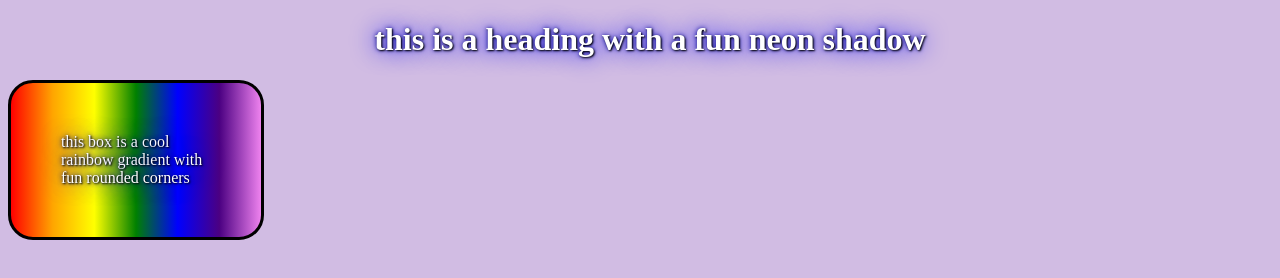
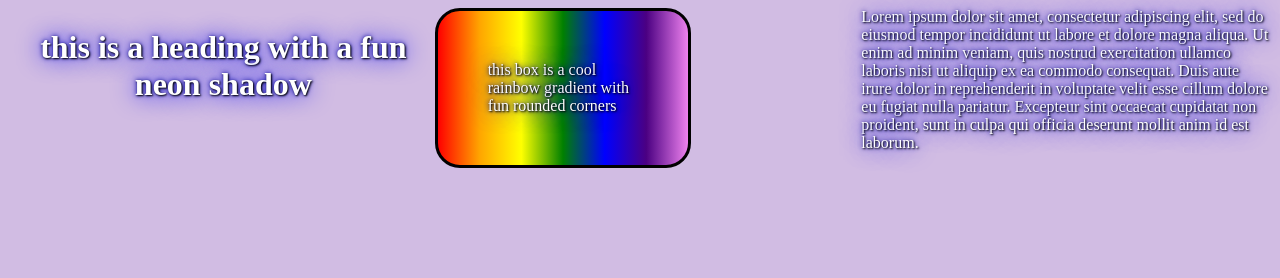
Before and after one commit to megsan02/site2, a plain HTML site: page index.html in a window 1280 px wide. Drawn offline with Linux system fonts and the light colour scheme.

Commit message:
added body text

```diff
--- a/index.html
+++ b/index.html
@@ -7,6 +7,6 @@
 
 <h1>this is a heading with a fun neon shadow</h1>
 <div id="cheeseburger">this box is a cool rainbow gradient with fun rounded corners</div>
-
+<p> Lorem ipsum dolor sit amet, consectetur adipiscing elit, sed do eiusmod tempor incididunt ut labore et dolore magna aliqua. Ut enim ad minim veniam, quis nostrud exercitation ullamco laboris nisi ut aliquip ex ea commodo consequat. Duis aute irure dolor in reprehenderit in voluptate velit esse cillum dolore eu fugiat nulla pariatur. Excepteur sint occaecat cupidatat non proident, sunt in culpa qui officia deserunt mollit anim id est laborum. </p>
 </body>
 </html>
--- a/mystyle.css
+++ b/mystyle.css
@@ -2,6 +2,7 @@ body {
   background-color: #D1BCE3;
   color: white;
   text-shadow: 1px 1px 2px black, 0 0 25px blue, 0 0 5px darkblue;
+  column-count: 3;
 }
 
 h1 {
```
